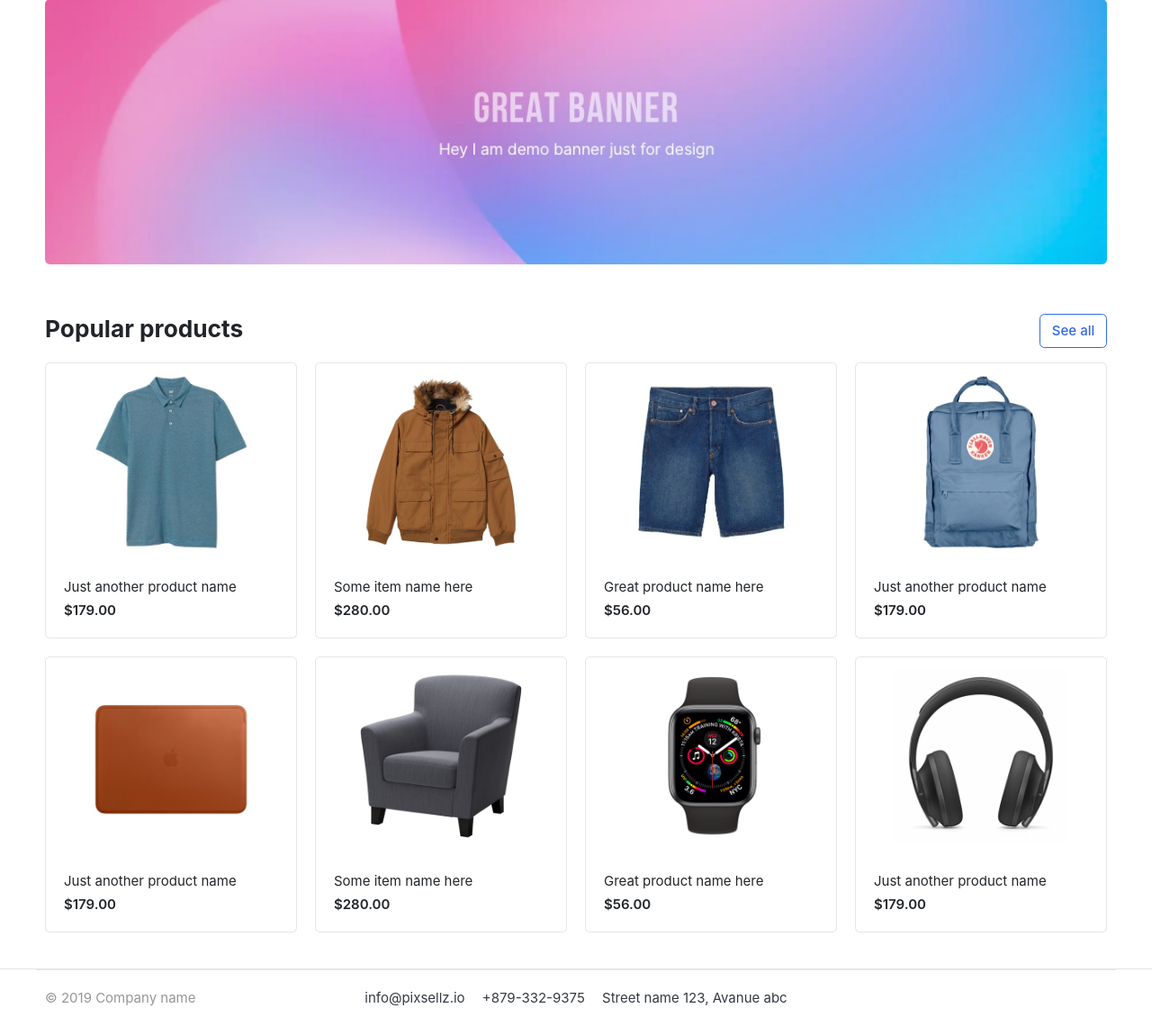
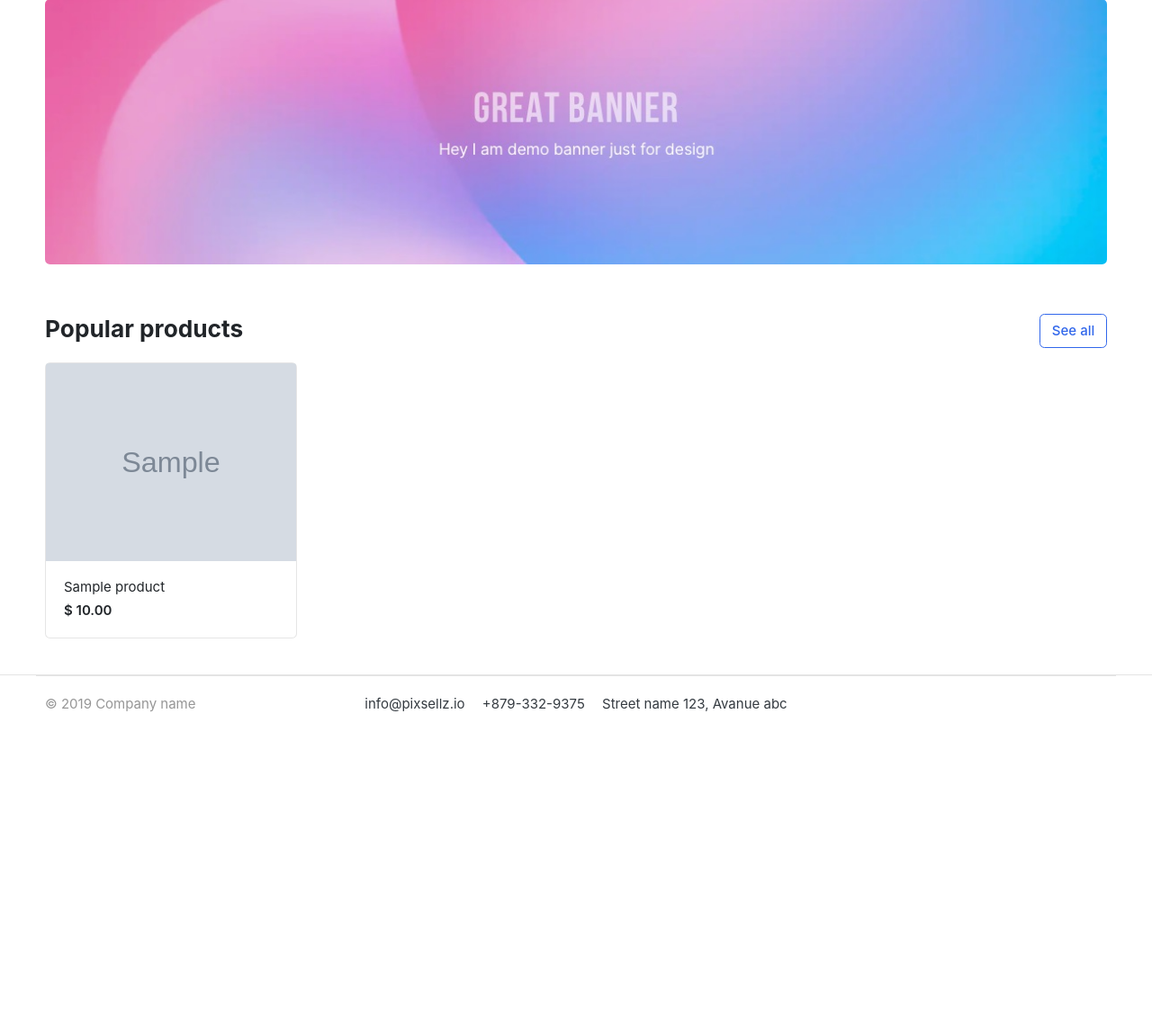
Before and after one commit to gurnitha/django-ecom-advance-rathan-kumar, a Django app: page / in a window 1280 px wide. Shown: the part 145-1286 px from the top of the page at 90% size. After the commit the page ends 937 px from the top, so only its background shows below. Run offline with Django 3.2, Linux system fonts and the light colour scheme; tables that the repository leaves empty hold one stand-in row (values such as "Sample post"); grey boxes marked "Sample" are stand-in pictures; some libraries are stand-ins or nearby versions; some web fonts are replaced.

Commit message:
6.6 Retrieve and display product items to home page

```diff
--- a/apps/main/views.py
+++ b/apps/main/views.py
@@ -4,7 +4,17 @@
 from django.shortcuts import render
 
 # Django locals
+from apps.store.models import Product
 
 # Create your views here.
 def home_page(request):
-	return render(request, 'main/index.html')
+
+	# Get all the available products
+	products = Product.objects.all().filter(is_available=True)
+
+	# Put the available products into context dictionary
+	context = {
+		'products':products # <-- 'products'  as variable
+	}
+
+	return render(request, 'main/index.html', context)
--- a/templates/main/inc/content.html
+++ b/templates/main/inc/content.html
@@ -8,94 +8,21 @@
         </header>
         <!-- sect-heading -->
         <div class="row">
+            {% if products %}
+                {% for product in products  %}
                     <div class="col-md-3">
                         <div class="card card-product-grid">
-                    <a href="./product-detail.html" class="img-wrap"> <img src="{% static 'images/items/1.jpg' %}"> </a>
+                            <a href="./product-detail.html" class="img-wrap"> <img src="{{product.images.url}}"> </a>
                             <figcaption class="info-wrap">
-                        <a href="./product-detail.html" class="title">Just another product name</a>
-                        <div class="price mt-1">$179.00</div>
-                        <!-- price-wrap.// -->
+                                <a href="./product-detail.html" class="title">{{product.product_name|capfirst}}</a>
+                                <div class="price mt-1">$ {{product.price}}</div>
                             </figcaption>
                         </div>
                     </div>
-            <!-- col.// -->
-            <div class="col-md-3">
-                <div class="card card-product-grid">
-                    <a href="./product-detail.html" class="img-wrap"> <img src="{% static 'images/items/2.jpg' %}"> </a>
-                    <figcaption class="info-wrap">
-                        <a href="./product-detail.html" class="title">Some item name here</a>
-                        <div class="price mt-1">$280.00</div>
-                        <!-- price-wrap.// -->
-                    </figcaption>
-                </div>
-            </div>
-            <!-- col.// -->
-            <div class="col-md-3">
-                <div class="card card-product-grid">
-                    <a href="./product-detail.html" class="img-wrap"> <img src="{% static 'images/items/3.jpg' %}"> </a>
-                    <figcaption class="info-wrap">
-                        <a href="./product-detail.html" class="title">Great product name here</a>
-                        <div class="price mt-1">$56.00</div>
-                        <!-- price-wrap.// -->
-                    </figcaption>
-                </div>
-            </div>
-            <!-- col.// -->
-            <div class="col-md-3">
-                <div class="card card-product-grid">
-                    <a href="./product-detail.html" class="img-wrap"> <img src="{% static 'images/items/4.jpg' %}"> </a>
-                    <figcaption class="info-wrap">
-                        <a href="./product-detail.html" class="title">Just another product name</a>
-                        <div class="price mt-1">$179.00</div>
-                        <!-- price-wrap.// -->
-                    </figcaption>
-                </div>
-            </div>
-            <!-- col.// -->
-            <div class="col-md-3">
-                <div class="card card-product-grid">
-                    <a href="./product-detail.html" class="img-wrap"> <img src="{% static 'images/items/5.jpg' %}"> </a>
-                    <figcaption class="info-wrap">
-                        <a href="./product-detail.html" class="title">Just another product name</a>
-                        <div class="price mt-1">$179.00</div>
-                        <!-- price-wrap.// -->
-                    </figcaption>
-                </div>
-            </div>
-            <!-- col.// -->
-            <div class="col-md-3">
-                <div class="card card-product-grid">
-                    <a href="./product-detail.html" class="img-wrap"> <img src="{% static 'images/items/6.jpg' %}"> </a>
-                    <figcaption class="info-wrap">
-                        <a href="./product-detail.html" class="title">Some item name here</a>
-                        <div class="price mt-1">$280.00</div>
-                        <!-- price-wrap.// -->
-                    </figcaption>
-                </div>
-            </div>
-            <!-- col.// -->
-            <div class="col-md-3">
-                <div class="card card-product-grid">
-                    <a href="./product-detail.html" class="img-wrap"> <img src="{% static 'images/items/7.jpg' %}"> </a>
-                    <figcaption class="info-wrap">
-                        <a href="./product-detail.html" class="title">Great product name here</a>
-                        <div class="price mt-1">$56.00</div>
-                        <!-- price-wrap.// -->
-                    </figcaption>
-                </div>
-            </div>
-            <!-- col.// -->
-            <div class="col-md-3">
-                <div class="card card-product-grid">
-                    <a href="./product-detail.html" class="img-wrap"> <img src="{% static 'images/items/9.jpg' %}"> </a>
-                    <figcaption class="info-wrap">
-                        <a href="./product-detail.html" class="title">Just another product name</a>
-                        <div class="price mt-1">$179.00</div>
-                        <!-- price-wrap.// -->
-                    </figcaption>
-                </div>
-            </div>
-            <!-- col.// -->
+
+                {% endfor %}
+            {% endif %}
+
         </div>
         <!-- row.// -->
     </div>
```
Also changed, not shown: README.md. Lines whose indentation alone changed are shown as unchanged.
